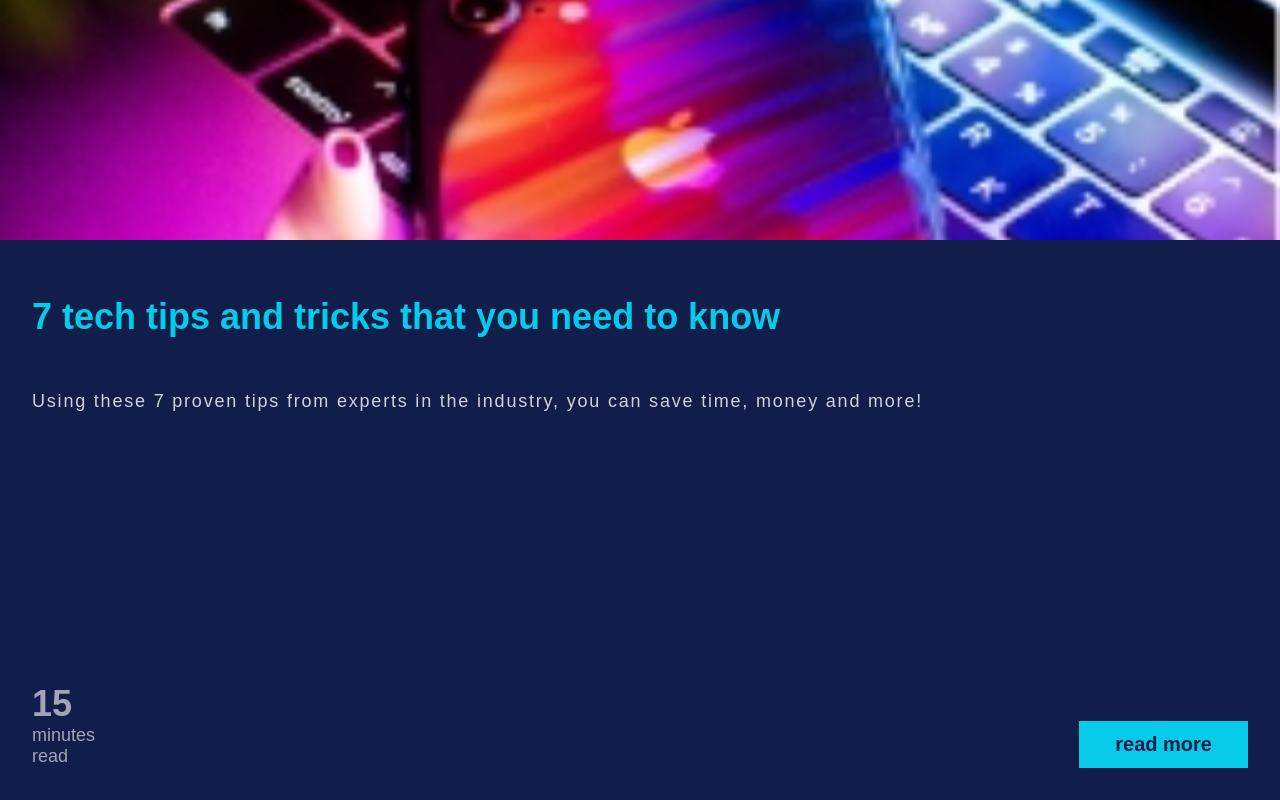
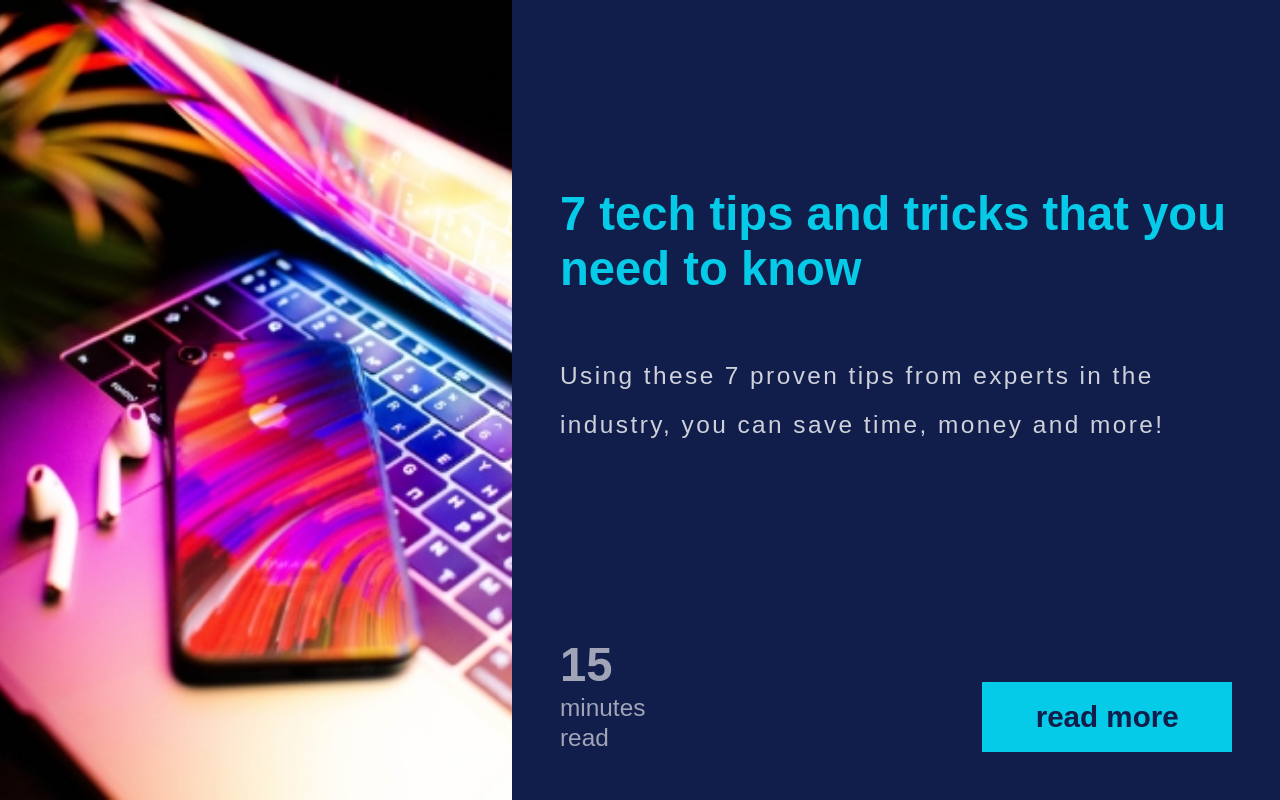
Before and after one commit to Lifad457/responsive-design, a React (Vite) app: page /card in a window 1280 px wide. Built offline with nearby package versions, Linux system fonts and the light colour scheme; a web font is replaced by a local one.

Commit message:
finishing styling card

```diff
--- a/src/pages/card/Card.jsx
+++ b/src/pages/card/Card.jsx
@@ -1,20 +1,21 @@
-import { Btn, Container, Desc, Etc, LeftCol, RightCol, Title } from "../../styles/card/card-styles.css";
+import { Btn, Desc, Etc, FlexContainer, Footer, LeftCol, RightCol, Title } from "../../styles/card/card-styles.css";
 import GlobalStyle from "../../styles/card/global-styles.css";
 
 export default function Card() {
     return (
         <>
             <GlobalStyle />
-
+            <FlexContainer>
                 <LeftCol></LeftCol>
                 <RightCol>
                     <Title>7 tech tips and tricks that you need to know</Title>
                     <Desc>Using these 7 proven tips from experts in the industry, you can save time, money and more!</Desc>
-                <Container>
+                    <Footer>
                         <Etc><strong>15</strong> minutes read</Etc>
                         <Btn type="button" value="read more" />
-                </Container>
+                    </Footer>
                 </RightCol>
+            </FlexContainer>
         </>
     )
 }
--- a/src/styles/card/card-styles.css.js
+++ b/src/styles/card/card-styles.css.js
@@ -1,43 +1,73 @@
 import styled from 'styled-components'
 import Bg from '../../assets/images/card/tech.jpg'
 
+export const FlexContainer = styled.div`
+    display: flex;
+    flex-direction: column;
+    min-width: 350px;
+    min-height: 650px;
+
+    @media screen and (min-width: 900px){
+        flex-direction: row;
+    }
+`
+
 export const LeftCol = styled.div`
-    min-height: 30vh;
+    height: 30vh;
     background: url(${Bg}) no-repeat;
     background-size: cover;
     background-position: center;
 
+    @media screen and (min-width: 900px){
+        height: 100vh;
+        width: 40vw;
+    }
 `
 
 export const RightCol = styled.div`
     display: flex;
     flex-direction: column;
-    min-height: 70vh;
     padding: 2em;
+    height: 70vh;
+
+    @media screen and (min-width: 900px){
+        padding: 3em;
+        height: 100vh;
+        width: 60vw;
+    }
 `
 
 export const Title = styled.h1`
-    font-size: var(--fs-l-title);
+    font-size: var(--fs-s-title);
     font-weight: var(--fw-bold);
     color: var(--clr-secondary);
+
+    @media screen and (min-width: 900px){
+        font-size: var(--fs-l-title);
+        margin-top: auto;
+    }
 `
 
 export const Desc = styled.p`
-    font-size: var(--fs-l-body);
+    font-size: var(--fs-s-body);
     color: var(--clr-light);
-    line-height: 2.4;
+    line-height: 2;
     letter-spacing: .1em;
     opacity: 0.8;
+
+    @media screen and (min-width: 900px){
+        font-size: var(--fs-l-body);
+    }
 `
 
-export const Container = styled.div`
+export const Footer = styled.div`
     display: flex;
     justify-content: space-between;
     margin-top: auto;
 `
 
 export const Etc = styled.p`
-    font-size: var(--fs-l-body);
+    font-size: var(--fs-s-body);
     color: var(--clr-light);
     opacity: 0.6;
     width: 2em;
@@ -45,18 +75,30 @@ export const Etc = styled.p`
     margin-bottom: 0;
 
     strong {
-        font-size: var(--fs-l-title);
+        font-size: var(--fs-s-title);
         font-weight: var(--fw-bold);
+    }
+
+    @media screen and (min-width: 900px){
+        font-size: var(--fs-l-body);
+
+        strong {
+            font-size: var(--fs-l-title);
+        }
     }
 `
 
 export const Btn = styled.input`
     display: inline-block;
     align-self: flex-end;
-    font-size: var(--fs-l-button);
+    font-size: var(--fs-s-button);
     font-weight: var(--fw-black);
     color: var(--clr-primary);
     background-color: var(--clr-secondary);
     padding: 0.6em 1.8em;
     border: none;
+
+    @media screen and (min-width: 900px){
+        font-size: var(--fs-l-button);
+    }
 `
--- a/src/styles/card/global-styles.css.js
+++ b/src/styles/card/global-styles.css.js
@@ -8,12 +8,12 @@ const GlobalStyle = createGlobalStyle`
         --fw-bold: 700;
         --fw-black: 900;
 
-        --fs-l-title: 2.25rem;
-        --fs-l-body: 1.125rem;
-        --fs-l-button: 1.25rem;
+        --fs-l-title: 2.95rem;
+        --fs-l-body: 1.525rem;
+        --fs-l-button: 1.85rem;
 
-        --fs-s-title: 1.75rem;
-        --fs-s-body: 1rem;
+        --fs-s-title: 2.25rem;
+        --fs-s-body: 1.125rem;
         --fs-s-button: 1.25rem;
 
         --fs-small: 0.625rem;
@@ -26,9 +26,6 @@ const GlobalStyle = createGlobalStyle`
     body {
         font-family: var(--ff-primary);
         background-color: var(--clr-primary);
-
-        display: flex;
-        flex-direction: column;
     }
 `
 export default GlobalStyle
```
Lines whose indentation alone changed are shown as unchanged.
